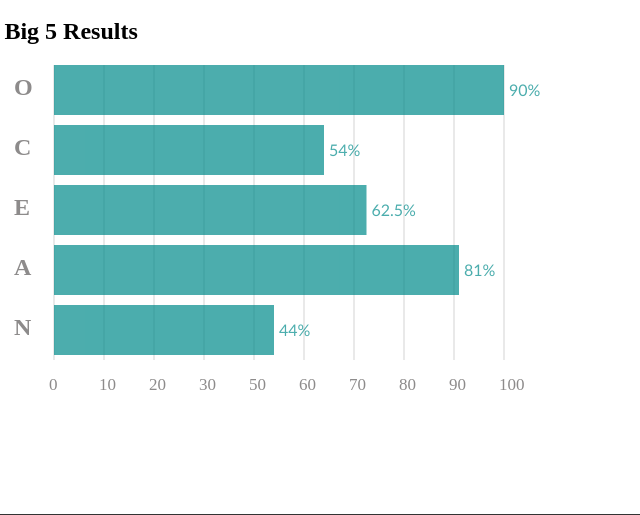
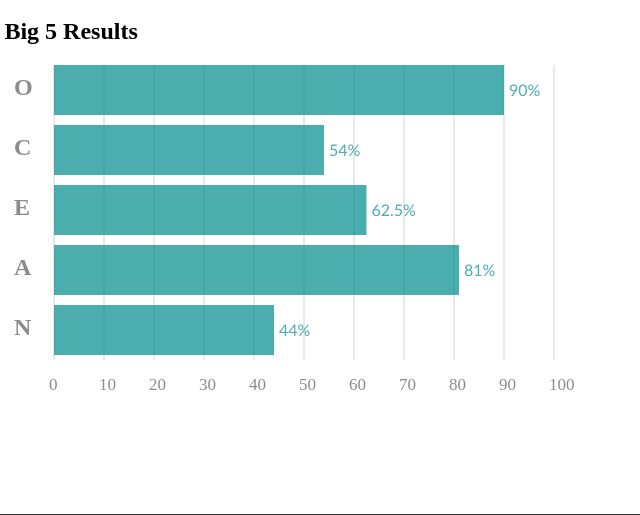
Before and after one commit to melissa-ivie/dataVisualizationHW1, a plain HTML site: page big5.html in a window 1280 px wide. Shown: the part 248-763 px from the top of the page, 170-810 px from the left. Drawn offline with Linux system fonts and the light colour scheme.

Commit message:
fixing missing label

```diff
--- a/big5.html
+++ b/big5.html
@@ -33,18 +33,20 @@
                             <line x1="150" x2="150" y1="0" y2="295"/>
                             <text x="195" y="325">30</text>
                             <line x1="200" x2="200" y1="0" y2="295"/>
-                            <text x="245" y="325">50</text>
+                            <text x="245" y="325">40</text>
                             <line x1="250" x2="250" y1="0" y2="295"/>
-                            <text x="295" y="325">60</text>
+                            <text x="295" y="325">50</text>
                             <line x1="300" x2="300" y1="0" y2="295"/>
-                            <text x="345" y="325">70</text>
+                            <text x="345" y="325">60</text>
                             <line x1="350" x2="350" y1="0" y2="295"/>
-                            <text x="395" y="325">80</text>
+                            <text x="395" y="325">70</text>
                             <line x1="400" x2="400" y1="0" y2="295"/>
-                            <text x="445" y="325">90</text>
+                            <text x="445" y="325">80</text>
                             <line x1="450" x2="450" y1="0" y2="295"/>
-                            <text x="495" y="325">100</text>
+                            <text x="495" y="325">90</text>
                             <line x1="500" x2="500" y1="0" y2="295"/>
+                            <text x="545" y="325">100</text>
+                            <line x1="550" x2="550" y1="0" y2="295"/>
                           </g>
                           <g class="y-labels">
                             <text x="10" y="30">O</text>
```
